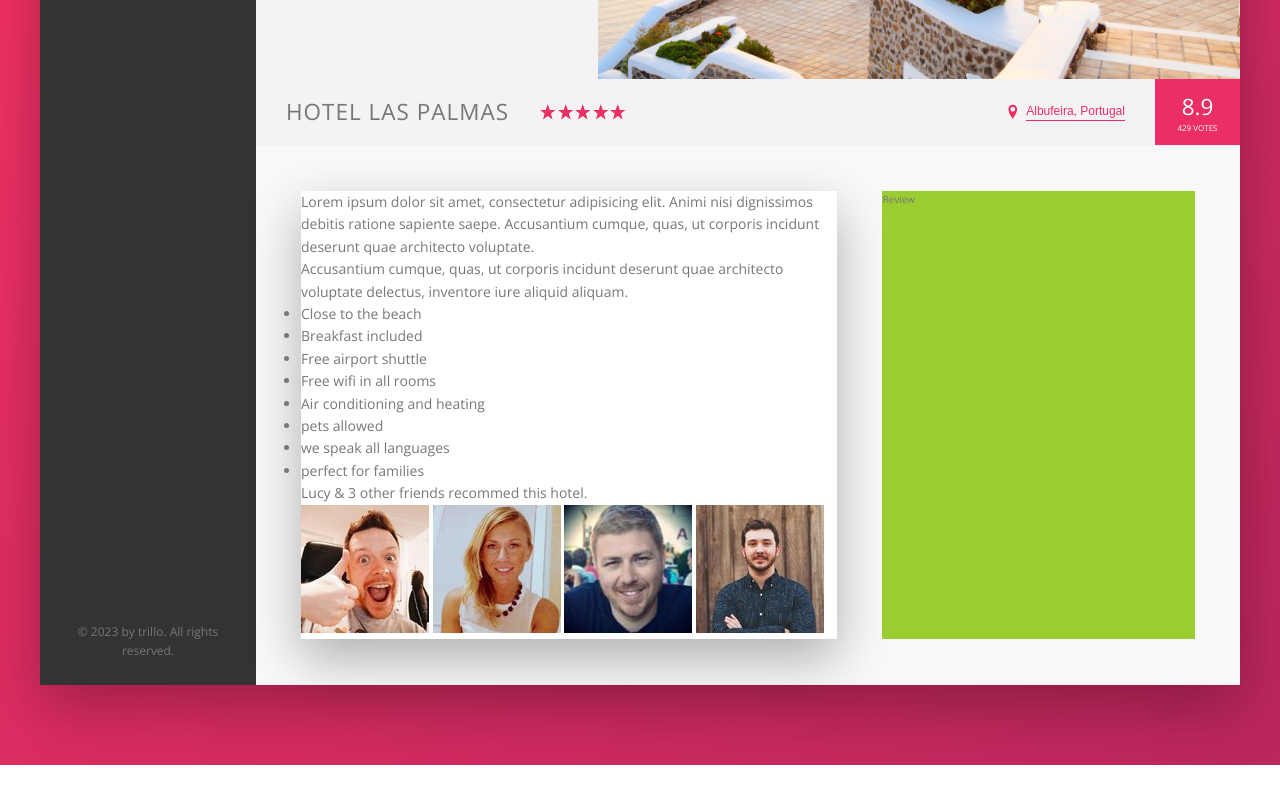
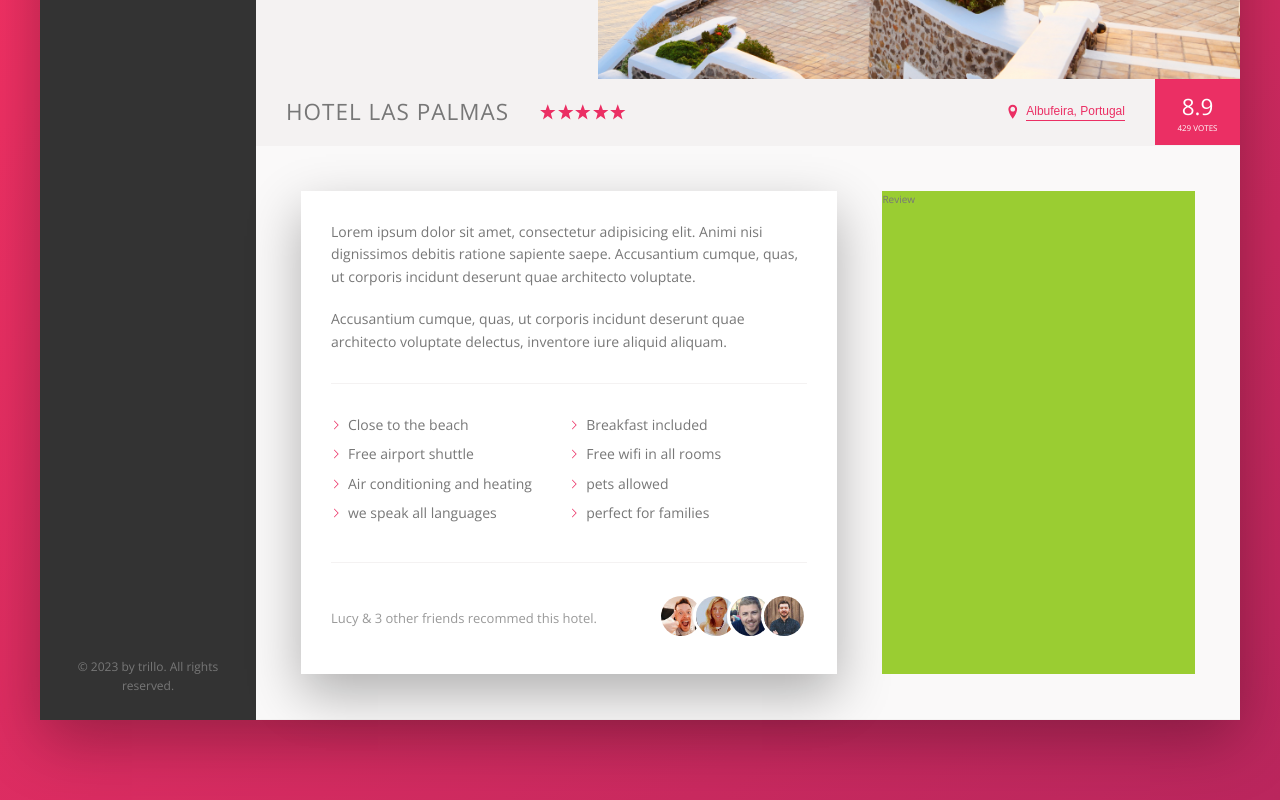
Before and after one commit to developwithsushan/Trillo-Project, a website: page index.html in a window 1280 px wide. Shown: the part 456-1256 px from the top of the page. Before the commit the page ends 1221 px from the top, so only its background shows below. Drawn offline with nearby package versions, Linux system fonts and the light colour scheme.

Commit message:
017 Building the Description Section - Part 2

```diff
--- a/sass/_components.scss
+++ b/sass/_components.scss
@@ -291,3 +291,69 @@
     box-shadow: none;
   }
 }
+
+.paragraph:not(:last-of-type){
+  margin-bottom: 2rem;
+}
+
+.list{
+  list-style: none;
+  margin: 3rem 0;
+  padding: 3rem 0;
+  border-top: var(--line);
+  border-bottom: var(--line);
+  display: flex;
+  flex-wrap: wrap;
+
+  &__item{
+    flex: 0 0 50%;
+    margin-bottom: .7rem;
+  }
+
+  &__item::before{
+    content: "";
+    display: inline-block;
+    height: 1rem;
+    width: 1rem;
+    margin-right: .7rem;
+
+    // old-browsers
+    //background-image: url(../img/chevron-thin-right.svg);
+    //background-size: cover;
+
+    //new browsers
+    background-color: var(--color-primary);
+    -webkit-mask-image: url(../img/chevron-thin-right.svg);
+    -webkit-mask-size: cover;
+    mask-size: cover;
+  }
+
+}
+
+.recommend{
+  font-size: 1.3rem;
+  color: var(--color-grey-dark-3);
+  display: flex;
+  align-items: center;
+
+
+  &__count{
+    margin-right: auto;
+  }
+
+  &__friends{
+
+  }
+
+  &__photo{
+    box-sizing:content-box;
+    height: 4rem;
+    width: 4rem;
+    border-radius: 50%;
+    border: 3px solid #fff;
+
+    &:not(:last-child){
+      margin-right: -1.5rem;
+    }
+  }
+}
--- a/sass/_layout.scss
+++ b/sass/_layout.scss
@@ -35,7 +35,7 @@
 }
 
 .detail{
-display: flex;
+  display: flex;
   padding: 4.5rem;
   background-color: var(--color-grey-light-1);
   border-bottom: var(--line);
@@ -45,6 +45,7 @@ display: flex;
   font-size: 1.4rem;
   background-color: #fff;
   box-shadow: var(--shadow-light);
+  padding: 3rem;
   flex: 0 0 60%;
   margin-right: 4.5rem;
 }
```
Also changed, not shown: css/style.css.
